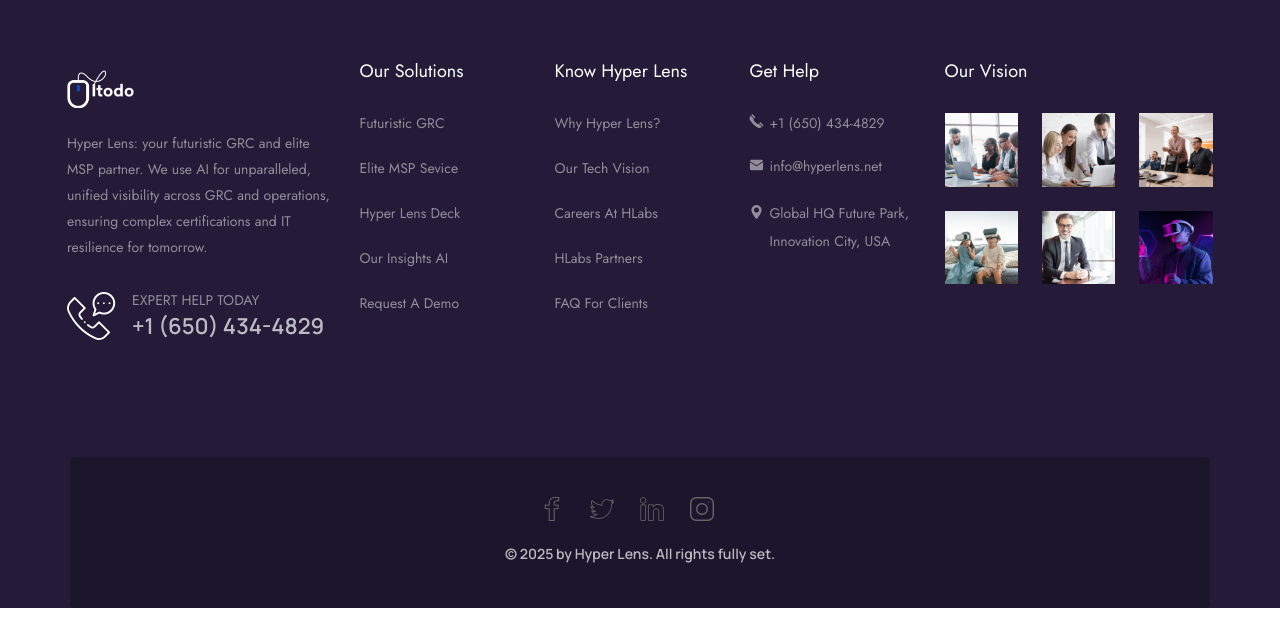
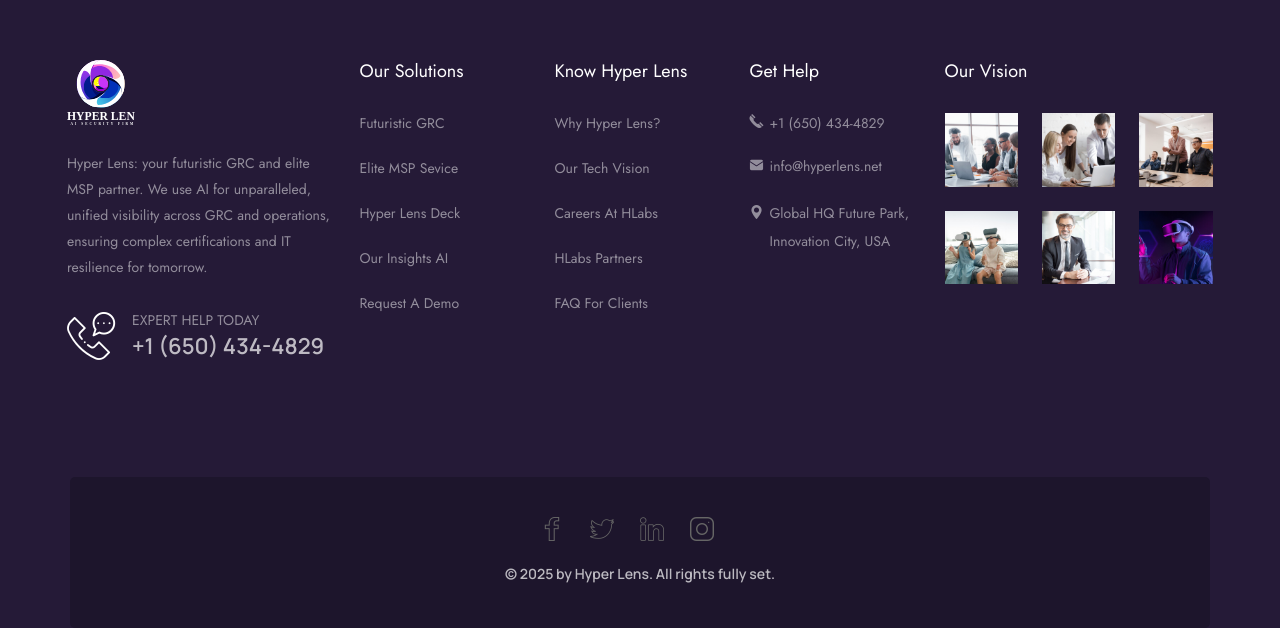
Before and after one commit to Mujtaba619/hyperlens, a plain HTML site: page index.html in a window 1280 px wide. Shown: the part 8104-8732 px from the top of the page. Drawn offline with Linux system fonts and the light colour scheme; files whose address does not match are found by name.

Commit message:
updated logo

```diff
--- a/index.html
+++ b/index.html
@@ -844,7 +844,9 @@
                     <div class="col-xl-3 col-lg-6 col-md-6 col-sm-6">
                         <div class="widget widget_about">
                             <div class="logo-footer clearfix p-b15">
-                                <a href="index.html" class="sx-text-primary"><img src="images/footer-logo.png" alt="Hyper Lens"></a>
+                                 <a href="index.html">
+                                   <h2><img src="images/logo/SVG/hyperlens_square.svg" alt="#"></h2>
+                                </a>
                             </div>
                             <p>Hyper Lens: your futuristic GRC and elite MSP partner. We use AI for unparalleled, unified visibility across GRC and operations, ensuring complex certifications and IT resilience for tomorrow.</p>
                             <div class="widget_about-call-section">
```
